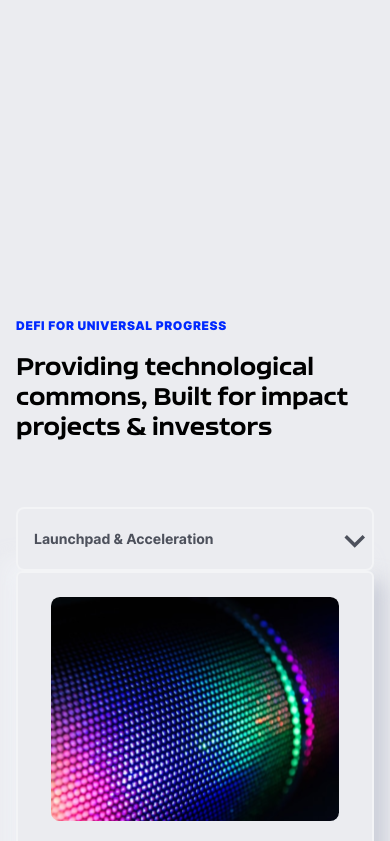
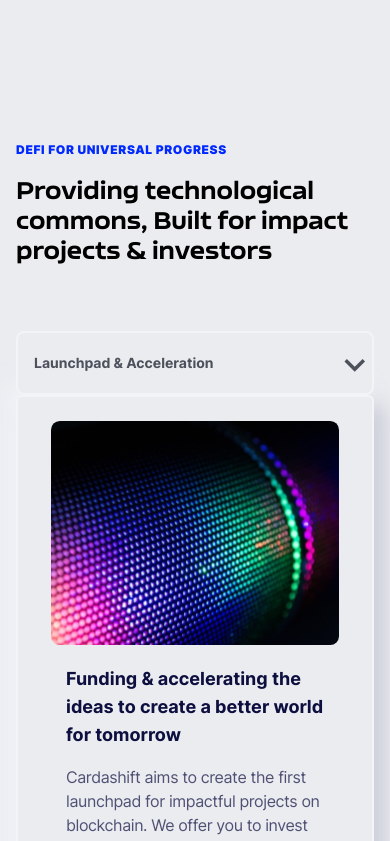
Before and after one commit to cardashift/landing, a React (Create React App) app: page / in a window 390 px wide. Shown: the part 2320-3161 px from the top of the page. Built offline with nearby package versions, Linux system fonts and the light colour scheme.

Commit message:
fix space between sections in mobile

```diff
--- a/src/sections/CardsAbout.js
+++ b/src/sections/CardsAbout.js
@@ -148,7 +148,7 @@ function CardsAbout() {
               }}
             >
               <GlassCard
-                className="md:w-5/7 px-6 py-8 md:p-16 mb-52 mt-10"
+                className="md:w-5/7 px-6 py-8 md:p-16 mb-24 md:mb-52 mt-10"
                 topTitle="About Cardashift"
                 title="Empowering the visionary ventures that will create a sustainable future"
                 description="Cardashift funds and works intensively with impact startups that are solving social and environmental issues. Our goal is to build an ecosystem of change makers that will debug the world by harnessing blockchain technology and the decentralised power of many.Everyone is a stakeholder in Cardashift with participation rights and decision making privileges."
--- a/src/sections/DefiProgress.js
+++ b/src/sections/DefiProgress.js
@@ -21,7 +21,7 @@ function DefiProgress() {
   ]
   return (
     <Element name={'Product'}>
-      <div className="my-16">
+      <div className="md:my-16">
         <div className="md:pr-52">
           <TitleContainer
             classnametitle="text-2xl md:text-5xl mt-4 md:pr-8 leading-tight font-black"
```
